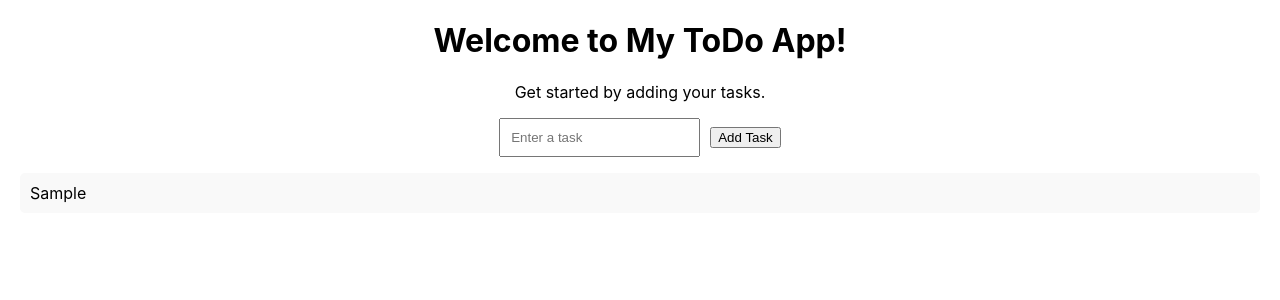
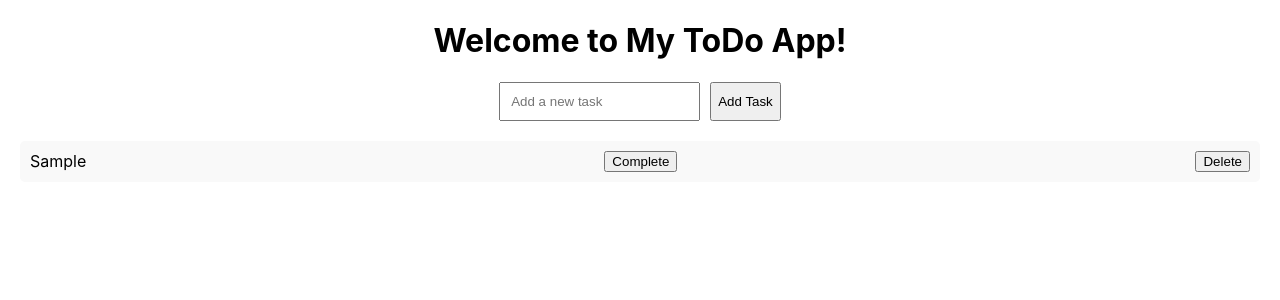
Before and after one commit to rp3002/todo-app, a React (Create React App) app: page /tasks in a window 1280 px wide. Both pictures are taken after typing "Sample" into the empty fields and a click on the button "Add Task". Shown: the top 300 px of the page. Built offline with nearby package versions, Linux system fonts and the light colour scheme.

Commit message:
Removed useEffect as it was causing warnings.

```diff
--- a/src/App.js
+++ b/src/App.js
@@ -16,6 +16,10 @@
 
 export default App;
 */
+
+
+
+/*
 import React, { useState } from 'react';
 import './styles.css';
 
@@ -53,3 +57,93 @@
 }
 
 export default App;
+*/
+
+/*
+import React, { useState } from 'react';
+import TaskInput from './components/TaskInput';
+import TaskList from './components/TaskList';
+import './styles.css';
+
+function App() {
+  const [tasks, setTasks] = useState([]);
+
+  const addTask = (taskText) => {
+    setTasks([
+      ...tasks,
+      { id: Date.now(), text: taskText, completed: false },
+    ]);
+  };
+
+  const handleDelete = (taskId) => {
+    const updatedTasks = tasks.filter((task) => task.id !== taskId);
+    setTasks(updatedTasks);
+  };
+
+  const handleComplete = (taskId) => {
+    const updatedTasks = tasks.map((task) =>
+      task.id === taskId ? { ...task, completed: !task.completed } : task
+    );
+    setTasks(updatedTasks);
+  };
+
+  return (
+    <div className="App">
+      <header className="App-header">
+        <h1>Welcome to My ToDo App!</h1>
+        <TaskInput addTask={addTask} />
+        <TaskList tasks={tasks} handleDelete={handleDelete} handleComplete={handleComplete} />
+      </header>
+    </div>
+  );
+}
+
+export default App;
+*/
+
+import React, { useState } from 'react';
+import TaskInput from './components/TaskInput';
+import TaskList from './components/TaskList';
+import './styles.css';
+
+function App() {
+  const [tasks, setTasks] = useState(() => {
+    const savedTasks = localStorage.getItem('tasks');
+    return savedTasks ? JSON.parse(savedTasks) : [];
+  });
+
+  const addTask = (taskText) => {
+    const newTasks = [
+      ...tasks,
+      { id: Date.now(), text: taskText, completed: false },
+    ];
+    setTasks(newTasks);
+    localStorage.setItem('tasks', JSON.stringify(newTasks));
+  };
+
+  const handleDelete = (taskId) => {
+    const updatedTasks = tasks.filter((task) => task.id !== taskId);
+    setTasks(updatedTasks);
+    localStorage.setItem('tasks', JSON.stringify(updatedTasks));
+  };
+
+  const handleComplete = (taskId) => {
+    const updatedTasks = tasks.map((task) =>
+      task.id === taskId ? { ...task, completed: !task.completed } : task
+    );
+    setTasks(updatedTasks);
+    localStorage.setItem('tasks', JSON.stringify(updatedTasks));
+  };
+
+  return (
+    <div className="App">
+      <header className="App-header">
+        <h1>Welcome to My ToDo App!</h1>
+        <TaskInput addTask={addTask} />
+        <TaskList tasks={tasks} handleDelete={handleDelete} handleComplete={handleComplete} />
+      </header>
+    </div>
+  );
+}
+
+export default App;
--- a/src/components/TaskList.js
+++ b/src/components/TaskList.js
@@ -1,4 +1,4 @@
-import React from 'react';
+/*import React from 'react';
 import TaskItem from './TaskItem';
 
 const TaskList = ({ tasks, deleteTask }) => {
@@ -12,3 +12,23 @@
 };
 
 export default TaskList;
+*/
+import React from 'react';
+
+function TaskList({ tasks, handleDelete, handleComplete }) {
+  return (
+    <ul>
+      {tasks.map((task) => (
+        <li key={task.id} style={{ textDecoration: task.completed ? 'line-through' : 'none' }}>
+          {task.text}
+          <button onClick={() => handleComplete(task.id)}>
+            {task.completed ? 'Undo' : 'Complete'}
+          </button>
+          <button onClick={() => handleDelete(task.id)}>Delete</button>
+        </li>
+      ))}
+    </ul>
+  );
+}
+
+export default TaskList;
```
